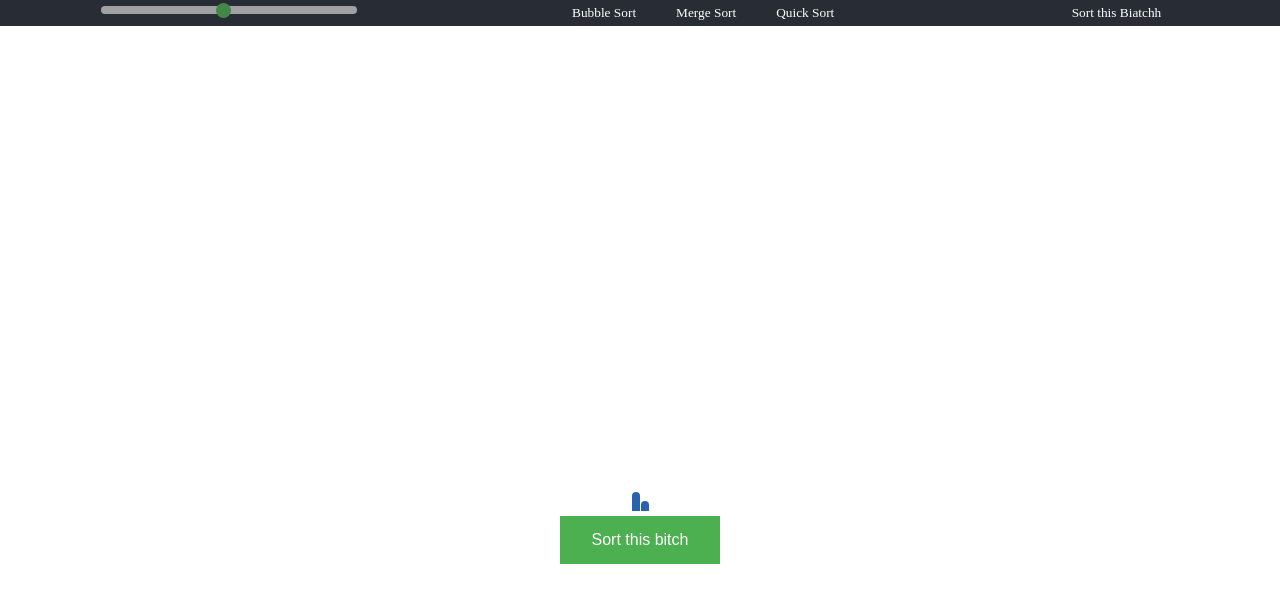
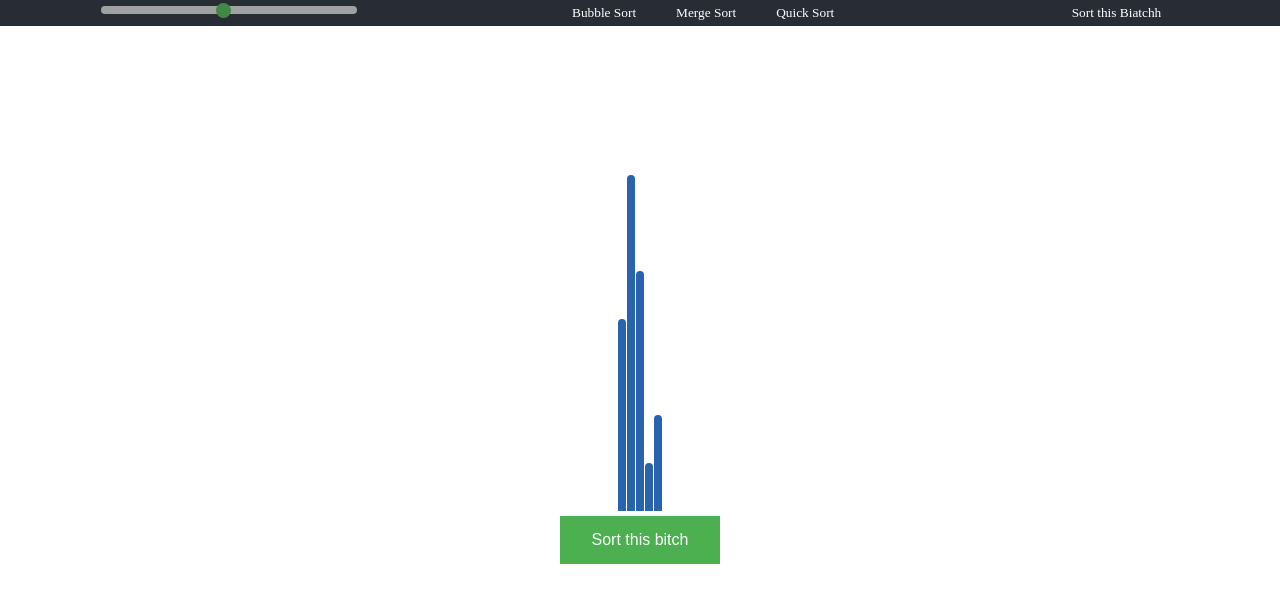
Before and after one commit to aviadbi1/sort-visualizer, a React (Create React App) app: page / in a window 1280 px wide. Shown: the top 602 px of the page. Built offline with nearby package versions, Linux system fonts and the light colour scheme.

Commit message:
Add active swap coloring

```diff
--- a/src/components/MyArray/MyArray.tsx
+++ b/src/components/MyArray/MyArray.tsx
@@ -1,6 +1,9 @@
 import React, { useState, useEffect } from "react";
 import "./MyArray.scss";
-import MyArrayValue from "../MyArrayValue/MyArrayValue";
+import {
+  MyArrayValue,
+  MyArrayValueItemType
+} from "../MyArrayValue/MyArrayValue";
 
 type MyArrayState = {
   numbers: Array<number>;
@@ -11,52 +14,76 @@ type MyArrayProps = {
 };
 
 function MyArray() {
-  const [numbers, setNumbers] = useState<Array<number>>([4, 2]);
+  const [numbers, setNumbers] = useState<Array<MyArrayValueItemType>>([
+    { value: 40, active: false },
+    { value: 70, active: false },
+    { value: 50, active: false },
+    { value: 10, active: false },
+    { value: 20, active: false }
+  ]);
   const MIN = 1;
   const MAX = 100;
 
   useEffect(() => {});
 
-  const generateNewArray = (numOfCells: number) => {
-    let newArr = [];
-    for (let i = 0; i < numOfCells; i++) {
-      const val = Math.floor(MIN + Math.random() * MAX);
-      newArr[i] = val;
-    }
-    setNumbers([...newArr]);
-  };
+  // const generateNewArray = (numOfCells: number) => {
+  //   let newArr = [];
+  //   for (let i = 0; i < numOfCells; i++) {
+  //     const val = Math.floor(MIN + Math.random() * MAX);
+  //     newArr[i] = val;
+  //   }
+  //   setNumbers([...newArr]);
+  // };
 
   const bubbleSort = async () => {
     let arr = numbers;
     let n = arr.length;
     for (let i = 0; i < n - 1; i++) {
       for (let j = 0; j < n - i - 1; j++) {
-        if (arr[j] > arr[j + 1]) {
+        if (arr[j].value > arr[j + 1].value) {
           await swap(arr, j, j + 1);
         }
       }
     }
   };
 
-  const swap = async (arr: Array<number>, i: number, j: number) => {
+  const swap = async (
+    arr: Array<MyArrayValueItemType>,
+    i: number,
+    j: number
+  ) => {
+    await highlightChange(arr, i, j, true);
+
     let temp = arr[i];
     arr[i] = arr[j];
-    updateState(arr);
     arr[j] = temp;
+
+    await highlightChange(arr, i, j, false);
+  };
+
+  const highlightChange = async (
+    arr: Array<MyArrayValueItemType>,
+    i: number,
+    j: number,
+    status: boolean
+  ) => {
+    arr[i].active = status;
+    arr[j].active = status;
     await updateState(arr);
   };
 
-  const updateState = async (arr: Array<number>) => {
+  const updateState = async (arr: Array<MyArrayValueItemType>) => {
     await new Promise(r => setTimeout(r, 500));
     setNumbers([...arr]);
+    console.table(numbers);
   };
 
   return (
     <div className="container">
       {/* <div>{this.props.numbers.toString()}</div> */}
       <div className="array">
-        {numbers.map((n, index) => (
-          <MyArrayValue active={false} key={index} value={n}></MyArrayValue>
+        {numbers.map((item, index) => (
+          <MyArrayValue item={item} key={index}></MyArrayValue>
         ))}
       </div>
       <button className="button" onClick={bubbleSort}>
--- a/src/components/MyArrayValue/MyArrayValue.tsx
+++ b/src/components/MyArrayValue/MyArrayValue.tsx
@@ -1,18 +1,22 @@
 import React from "react";
 import "./MyArrayValue.scss";
 
-type MyArrayValueState = {
+type MyArrayValueProps = {
+  item: MyArrayValueItemType;
+};
+
+export type MyArrayValueItemType = {
   value: number;
   active: boolean;
 };
 
-function MyArrayValue(props: MyArrayValueState) {
-  let active = props.active ? "-active" : "";
+export function MyArrayValue(props: MyArrayValueProps) {
+  let active = props.item.active ? "-active" : "";
   return (
     <div className="chart">
-      <div className={`bar${active}-${props.value}`}>{/* {props.value} */}</div>
+      <div className={`bar${active}-${props.item.value}`}>
+        {/* {props.value} */}
+      </div>
     </div>
   );
 }
-
-export default MyArrayValue;
```
